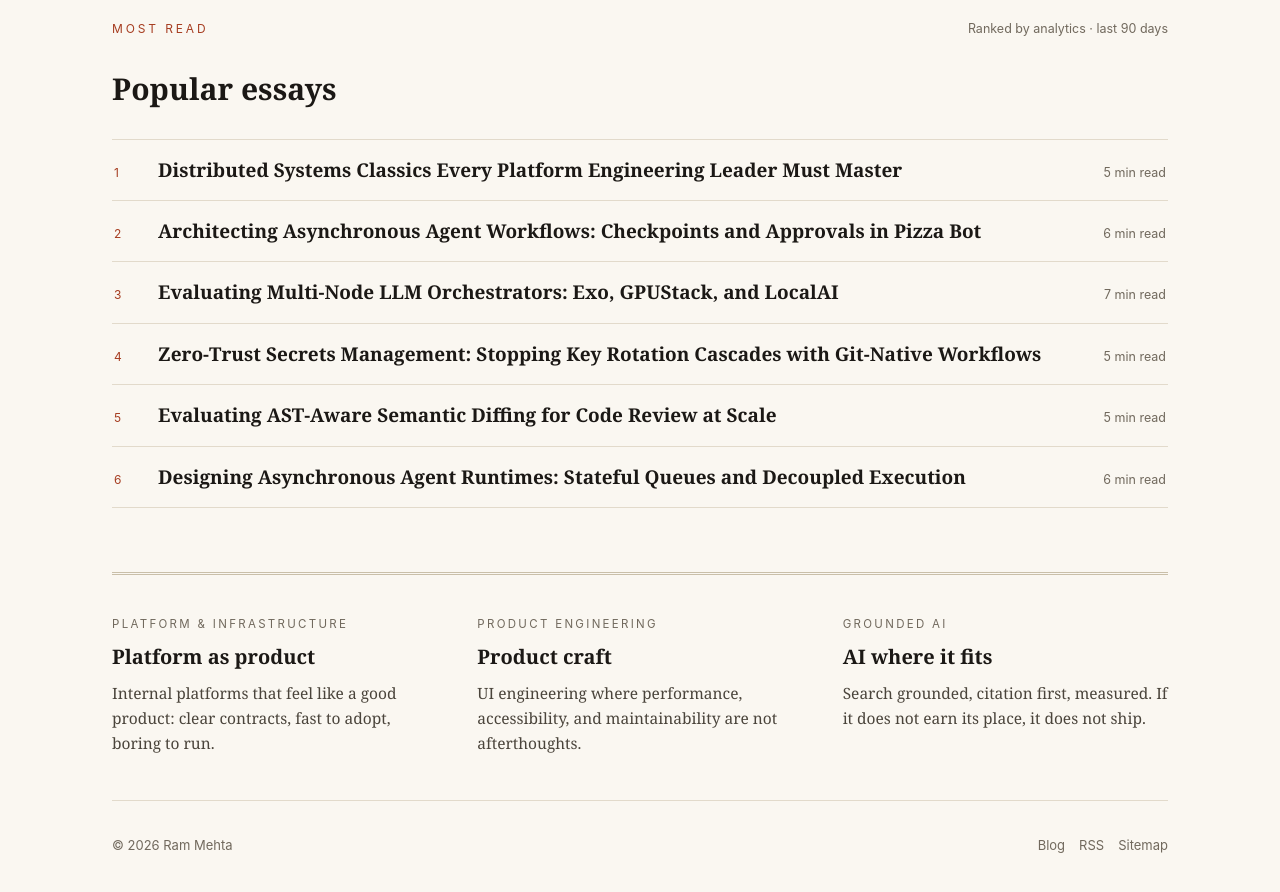
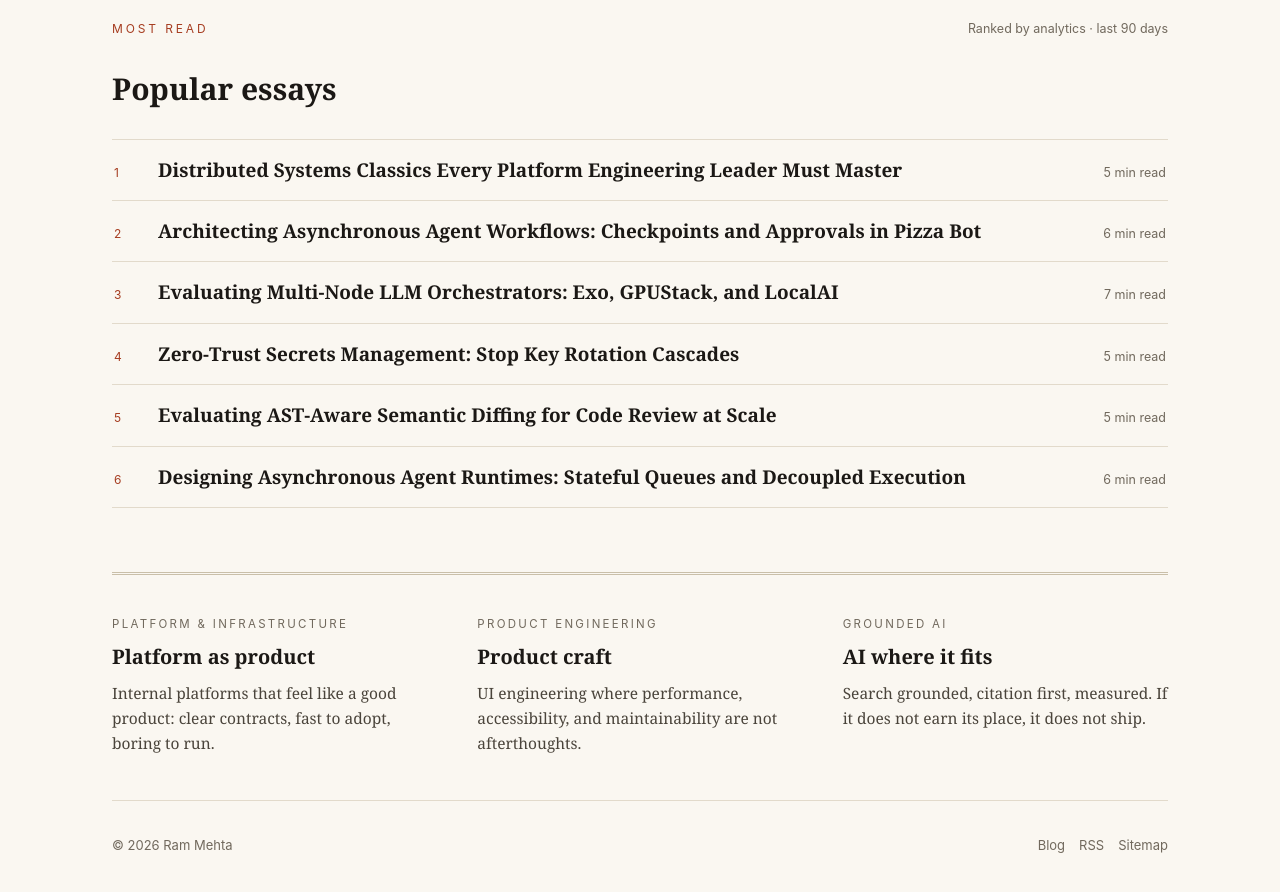
Before and after one commit to rammehta1899/rammehta1899.github.io, a Jekyll site: the page built from index.md, in a window 1280 px wide and 900 px high, scrolled down 2123 px. Shown: the top 892 px of the window. Built offline with Jekyll 4.4.1, drawn with Linux system fonts in a browser that asks for light colours.

Commit message:
Labels system, rarest-first related posts, dark mode, nav tracking, favicon, dedup + short titles

```diff
--- a/_posts/2026-08-20-zero-trust-secrets-management-stopping-key-rotation-cascades-with-git-native-wor.md
+++ b/_posts/2026-08-20-zero-trust-secrets-management-stopping-key-rotation-cascades-with-git-native-wor.md
@@ -1,7 +1,6 @@
 ---
 layout: post
-title: 'Zero-Trust Secrets Management: Stopping Key Rotation Cascades with Git-Native
-  Workflows'
+title: 'Zero-Trust Secrets Management: Stop Key Rotation Cascades'
 date: 2026-08-20 14:01:36 -0400
 description: How local-first encryption and two-party cryptographic revocation eliminate
   key rotation cascades during developer offboarding.
```
Also changed, not shown: other parts of _posts/2026-08-20-zero-trust-secrets-management-stopping-key-rotation-cascades-with-git-native-wor.md (+1 -0 lines).
